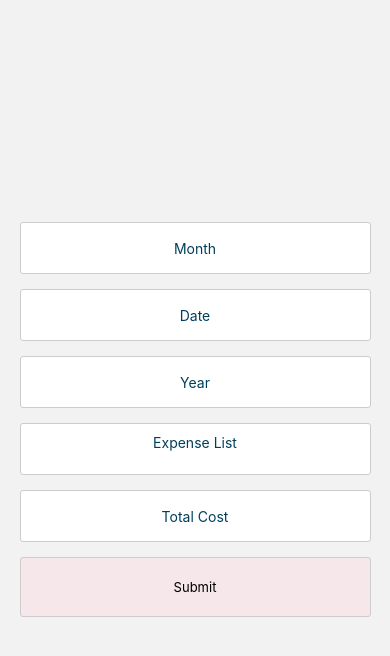
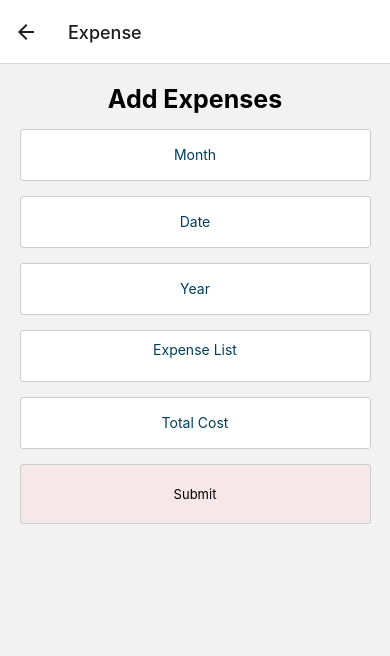
Before and after one commit to Mahed21/YourHome, a React Native app: screen /Expense in a window 390 px wide. Shown: the top 656 px of the page. Built offline with nearby package versions, Linux system fonts and the light colour scheme; no server answers.

Commit message:
ui edited

```diff
--- a/App.js
+++ b/App.js
@@ -48,13 +48,13 @@ const App = () => {
         <Stack.Screen options={{ headerShown: true }} name="Setting" component={Setting} />
         <Stack.Screen options={{ headerShown: true }} name="Calculator" component={Calculator} />
         <Stack.Screen options={{ headerShown: true }} name="Calendar" component={Calendar} />
-        <Stack.Screen options={{ headerShown: false }} name="AddMember" component={AddMember} />
-        <Stack.Screen options={{ headerShown: false }} name="MessMember" component={MessMember} />
+        <Stack.Screen options={{ headerShown: true }} name="AddMember" component={AddMember} />
+        <Stack.Screen options={{ headerShown: true }} name="MessMember" component={MessMember} />
         <Stack.Screen options={{ headerShown: true }} name="AddMeal" component={AddMeal} />
-        <Stack.Screen options={{ headerShown: false }} name="Expense" component={Expense} />
-        <Stack.Screen options={{ headerShown: false }} name="TotalExpense" component={TotalExpense} />
-        <Stack.Screen options={{ headerShown: false }} name="Search" component={Search} />
-        <Stack.Screen options={{ headerShown: false }} name="MemberMeal" component={MemberMeal} />
+        <Stack.Screen options={{ headerShown: true }} name="Expense" component={Expense} />
+        <Stack.Screen options={{ headerShown: true }} name="TotalExpense" component={TotalExpense} />
+        <Stack.Screen options={{ headerShown: true }} name="Search" component={Search} />
+        <Stack.Screen options={{ headerShown: true }} name="MemberMeal" component={MemberMeal} />
 
 
 
--- a/App/Screen/AddMeal.js
+++ b/App/Screen/AddMeal.js
@@ -26,7 +26,7 @@ const AddMeal = () => {
     return (
         <View style={styles.addmealContainer}>
             <View style={styles.addmealtext}>
-                <Text style={styles.text}>Add Daily Meal</Text>
+                <Text style={styles.headerText}>Add Meals</Text>
             </View>
             {/* input month */}
             <View style={styles.inputView}>
@@ -118,14 +118,21 @@ const styles = StyleSheet.create({
         borderRightColor: '#ccc',
         borderRightWidth: 1,
     },
+    headerText: {
+        marginBottom: 10,
+        color: 'black',
+        fontSize: 25,
+        fontWeight: "bold",
+        textAlign: 'center'
+    },
     TextInput: {
         height: 50,
         flex: 1,
         padding: 10,
         textAlign: 'center'
     },
-    text:{
-     color:'#4630EB'
+    text: {
+        color: '#4630EB'
     }
 
 
--- a/App/Screen/AddMember.js
+++ b/App/Screen/AddMember.js
@@ -42,7 +42,8 @@ const AddMember = () => {
       <StatusBar style="auto" />
       <ScrollView>
         <View style={styles.addmember}>
-          <Text style={styles.addmember_text}>Add Member</Text>
+          <Text
+            style={styles.headerText}>Add Member</Text>
           <View style={styles.inputView}>
             <View style={styles.iconStyle}>
               <AntDesign name={'solution1'} size={25} color="#666" />
@@ -105,6 +106,13 @@ const styles = StyleSheet.create({
     textAlign: 'center'
   },
 
+  headerText: {
+    marginBottom: 10,
+    color: 'black',
+    fontSize: 25,
+    fontWeight: "bold",
+    textAlign: 'center'
+  },
   iconStyle: {
     padding: 10,
     justifyContent: 'center',
--- a/App/Screen/Expense/Expense.js
+++ b/App/Screen/Expense/Expense.js
@@ -14,20 +14,19 @@ import AntDesign from 'react-native-vector-icons/AntDesign';
 
 const Expense = () => {
   const navigation = useNavigation()
-    const[Expense, setExpense]=useState()
-    const[Cost, setCost]=useState()
+  const [Expense, setExpense] = useState()
+  const [Cost, setCost] = useState()
   const [Date, setDate] = useState()
   const [Month, setMonth] = useState()
   const [Year, setYear] = useState()
 
-    const PostExpense=()=>
-    {
+  const PostExpense = () => {
 
     const month = Month
     const date = Date
-        const year =Year
-        const cost =Cost
-        const expense =Expense
+    const year = Year
+    const cost = Cost
+    const expense = Expense
 
 
     const newUser = { cost, date, month, expense, year };
@@ -50,6 +49,7 @@ const Expense = () => {
 
   return (
     <View style={styles.expense}>
+      <Text style={styles.headerText}>Add Expenses</Text>
       {/* input month */}
       <View style={styles.inputView}>
         <TextInput
@@ -130,11 +130,18 @@ const styles = StyleSheet.create({
     padding: 10,
     textAlign: 'center'
   },
-      expense:{
-       justifyContent:'center',
-       flex:1,
-       marginStart:'5%',
-       marginEnd:'5%',
+  headerText: {
+    marginBottom: 10,
+    color: 'black',
+    fontSize: 25,
+    fontWeight: "bold",
+    textAlign: 'center'
+  },
+  expense: {
+    flex: 1,
+    marginStart: '5%',
+    marginTop: '5%',
+    marginEnd: '5%',
   },
   loginBtn: {
     marginTop: 5,
--- a/App/Screen/Expense/TotalExpense.js
+++ b/App/Screen/Expense/TotalExpense.js
@@ -1,23 +1,22 @@
-import { StyleSheet, Text, View,ScrollView} from 'react-native'
+import { StyleSheet, Text, View, ScrollView } from 'react-native'
 import React, { useEffect, useState } from 'react'
 import { Table, Row, Rows } from 'react-native-table-component';
 import DisplayeAllExpense from './DisplayeAllExpense';
 
 const TotalExpense = (props) => {
-    const [Data,setData]=useState([]);
-    const [count,setCount]=useState();
+    const [Data, setData] = useState([]);
+    const [count, setCount] = useState();
 
 
 
-    let c=0;
-    useEffect(()=>{
+    let c = 0;
+    useEffect(() => {
         fetch('https://quiet-lowlands-93783.herokuapp.com/expense')
-        .then(res=>res.json())
-        .then(data=>{
+            .then(res => res.json())
+            .then(data => {
                 setData(data)
-            for(var i=0; i<data.length; i++)
-            {
-                c+=parseInt(data[i].cost);
+                for (var i = 0; i < data.length; i++) {
+                    c += parseInt(data[i].cost);
                     setCount(c);
 
                 }
@@ -25,18 +24,17 @@ const TotalExpense = (props) => {
 
 
     }
-    ,[])
+        , [])
     // console.log(count);
     // console.log(Data);
     return (
         <View>
             <View style={styles.expenseText}>
-      <Text>Total Expense</Text>
-      <Text>{count}</Text>
+                <Text style={styles.headerText}>Total Spend: Tk. {count}</Text>
             </View>
             <ScrollView>
                 {
-              Data.map(data=><DisplayeAllExpense data={data} key={data._id}></DisplayeAllExpense>)
+                    Data.map(data => <DisplayeAllExpense data={data} key={data._id}></DisplayeAllExpense>)
                 }
             </ScrollView>
 
@@ -50,7 +48,15 @@ export default TotalExpense
 const styles = StyleSheet.create({
     expenseText:
     {
-        alignItems:'center',
-        marginTop:'15%',
+        alignItems: 'center',
+    },
+
+    headerText: {
+        marginBottom: 10,
+        marginTop: 10,
+        color: 'black',
+        fontSize: 25,
+        fontWeight: "bold",
+        textAlign: 'center'
     }
 })
--- a/App/Screen/HomeScreen.js
+++ b/App/Screen/HomeScreen.js
@@ -52,7 +52,7 @@ const HomeScreen = (props) => {
               <View style={styles.iconStyle}>
                 <MaterialCommunityIcons name={'home-outline'} size={33} color="#000000" />
               </View>
-              <Text style={styles.rent_text}>Available mess rent</Text>
+              <Text style={styles.rent_text}>Available For Rent</Text>
             </TouchableOpacity>
           </View>
           <View style={styles.rent_button}>
--- a/App/Screen/Meal/Search.js
+++ b/App/Screen/Meal/Search.js
@@ -75,9 +75,9 @@ const styles = StyleSheet.create({
     textAlign: 'center'
   },
   expense: {
-    justifyContent: 'center',
     flex: 1,
     marginStart: '5%',
+    marginTop: '5%',
     marginEnd: '5%',
   },
   loginBtn: {
--- a/App/Screen/PostAllMeal.js
+++ b/App/Screen/PostAllMeal.js
@@ -16,7 +16,7 @@ import AddMeal from "./AddMeal";
 const PostAllMeal = (props) => {
 
     const navigation = useNavigation()
-    const {  email } = props.data;
+    const { email } = props.data;
     const [Meal, setMeal] = useState();
 
     const handleMeal = () => {
@@ -66,14 +66,14 @@ const PostAllMeal = (props) => {
         </View> */}
                 <TextInput
                     style={styles.TextInput}
-                    placeholder="Add Meal"
+                    placeholder="Meals"
                     placeholderTextColor="#003f5c"
                     onChangeText={text => setMeal(text)}
                 />
             </View>
 
             <TouchableOpacity style={styles.loginBtn} onPress={handleMeal}>
-                <Text style={styles.loginText} >Submit</Text>
+                <Text style={styles.loginText} >Add</Text>
             </TouchableOpacity>
 
         </View>
--- a/App/Screen/Setting.js
+++ b/App/Screen/Setting.js
@@ -94,14 +94,14 @@ const Setting = () => {
               <Text style={styles.setting_Text}>Post your Home</Text>
             </View>
           </TouchableOpacity>
-
-          <View style={styles.row}>
-            <View style={styles.iconStyle}>
-              <MaterialCommunityIcons name={'food'} size={35} color="#000000" />
+          <TouchableOpacity onPress={() => navigation.navigate("Search")}>
+            <View style={styles.row}>
+              <View style={styles.iconStyle}>
+                <MaterialCommunityIcons name={'food'} size={35} color="#000000" />
+              </View>
+              <Text style={styles.setting_Text}>Total Meal</Text>
             </View>
-            <Text style={styles.setting_Text}>Total Meal</Text>
-          </View>
-
+          </TouchableOpacity>
           <TouchableOpacity onPress={() => navigation.navigate("AddMeal")}>
             <View style={styles.row}>
               <View style={styles.iconStyle}>
@@ -156,12 +156,6 @@ const Setting = () => {
           </TouchableOpacity>
           {/* after second horizental end */}
         </View>
-
-
-
-
-
-
       </View>
     </ScrollView>
   )
```
Lines whose indentation alone changed are shown as unchanged.
